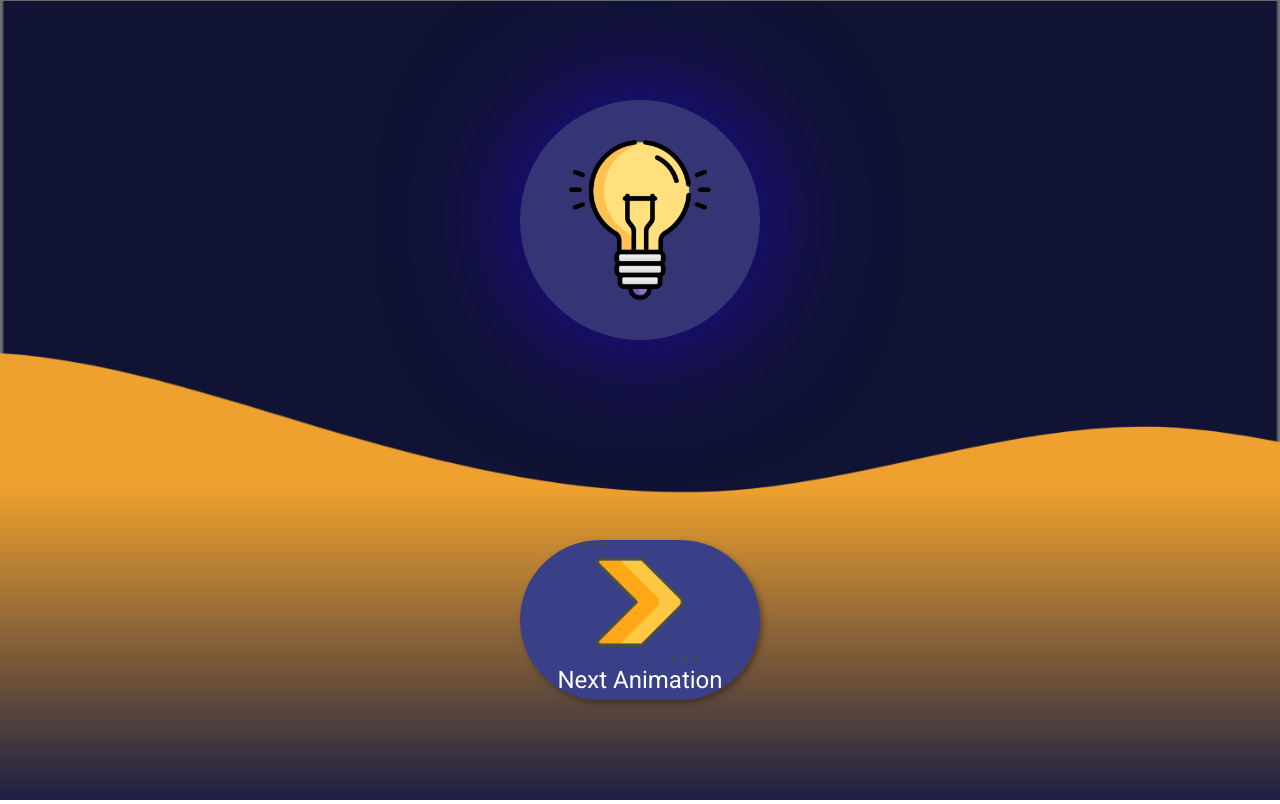
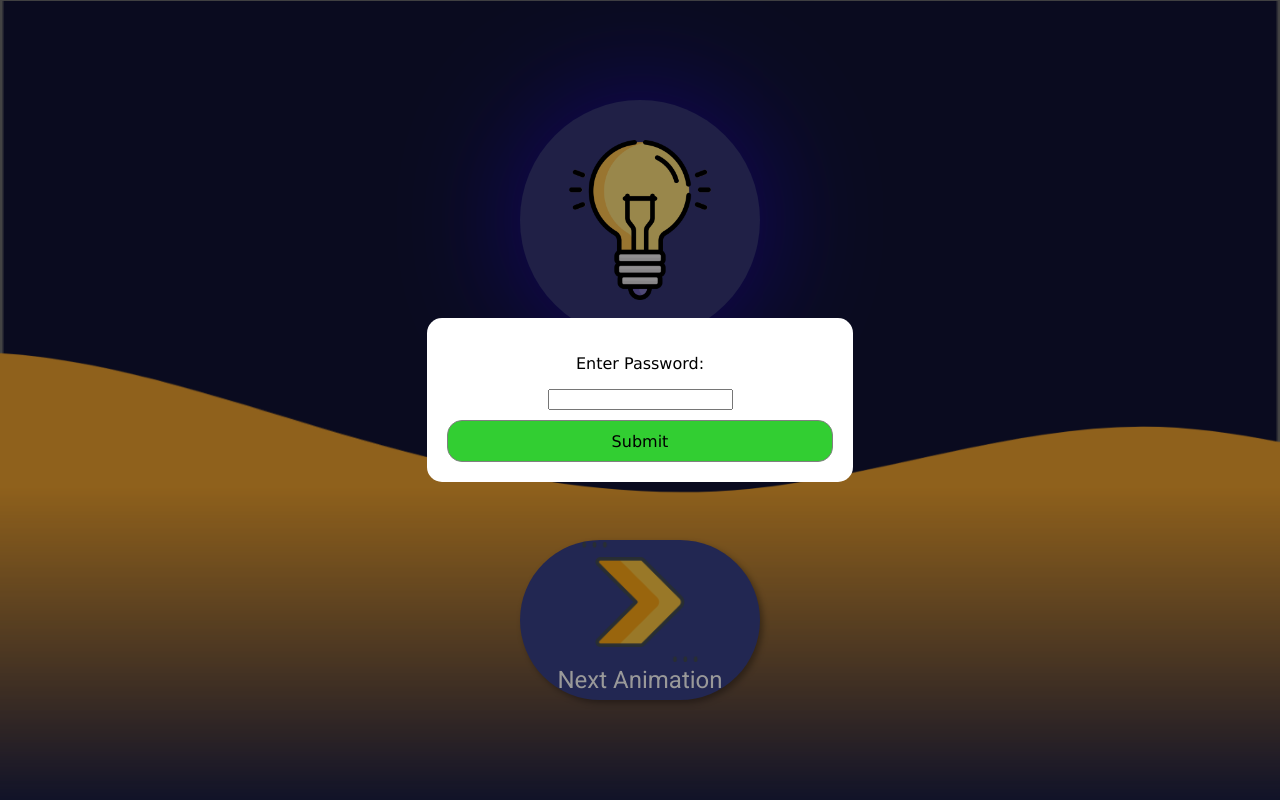
Before and after one commit to kkingsbe/corner-lamp-control, a plain HTML site: page index.html in a window 1280 px wide. Drawn offline with Linux system fonts and the light colour scheme; no server answers.

Commit message:
Added password

```diff
--- a/index.html
+++ b/index.html
@@ -14,6 +14,13 @@
     <div class="bg">
         <img src="res/bg.png">
     </div>
+    <div id="passwordModal" class="passwordModalCont">
+        <div class="passwordModal">
+            <p>Enter Password:</p>
+            <input id="passinput">
+            <div class="enter" id="passenter">Submit</div>
+        </div>
+    </div>
     <div class="container">
         <div class="lightbulbContainer" id="lightbulb">
             <img src="res/light-bulb on.png">
--- a/js/index.js
+++ b/js/index.js
@@ -3,8 +3,10 @@ let token = ""
 //Lightbulb Stuff
 let power = true
 let lightbulb = document.getElementById("lightbulb")
-
-alert("This controls an actual lamp in my room. Please do not use unless given permission.")
+let passInput = document.getElementById("passinput")
+let passEnter = document.getElementById("passenter")
+let passMobile = document.getElementById("passwordModal")
+let password = "sarah"
 
 lightbulb.onclick = function(e) {
     pop(e)
@@ -20,6 +22,12 @@ lightbulb.onclick = function(e) {
     lightbulb.appendChild(bulbImg)
 
     togglePower()
+}
+
+passEnter.onclick = function(e) {
+    if(passInput.value == password) {
+        passMobile.setAttribute("style","display:none;")
+    }
 }
 
 //Button Particle Stuff
--- a/main.css
+++ b/main.css
@@ -86,3 +86,39 @@ particle {
     top: 0;
     opacity: 0;
 }
+
+.passwordModalCont {
+    display: flex;
+    align-items: center;
+    justify-content: center;
+    background: rgba(0,0,0,0.4);
+    position: absolute;
+    top: 0px;
+    left: 0px;
+    width: 100%;
+    height: 100%;
+    z-index: 100;
+}
+
+.passwordModal {
+    color: black;
+    font-family: 'Lucida Sans', 'Lucida Sans Regular', 'Lucida Grande', 'Lucida Sans Unicode', Geneva, Verdana, sans-serif;
+    display: flex;
+    flex-direction: column;
+    align-items: center;
+    background: white;
+    padding: 20px;
+    border-radius: 15px;
+}
+
+.enter {
+    width: 30vw;
+    height: 5vh;
+    background: rgb(50, 206, 50);
+    border: 1px solid gray;
+    display: flex;
+    justify-content: center;
+    align-items: center;
+    border-radius: 15px;
+    margin-top: 10px;
+}
```
